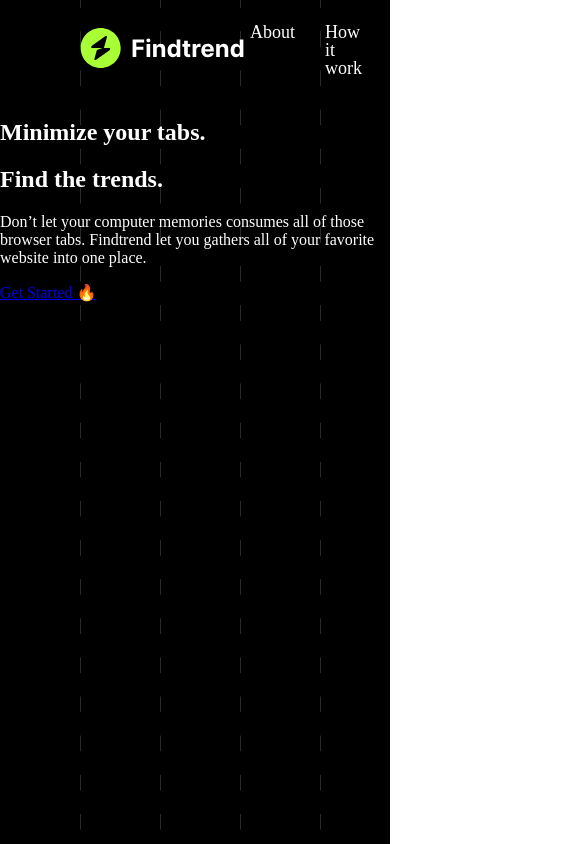
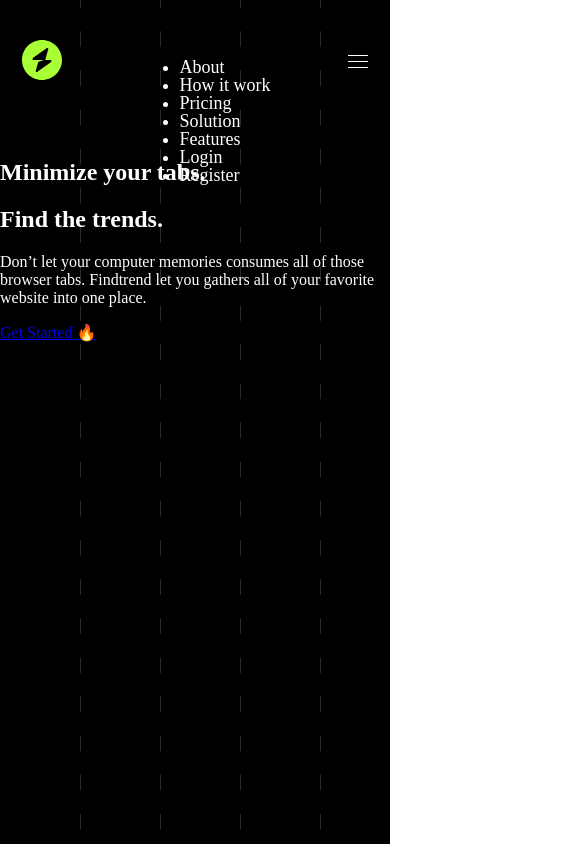
Before and after one commit to ulkermu/findtrend, a React (Create React App) app: page / in a window 390 px wide. Shown: the top 844 px of the page, 585 px wide, since content can reach past the window. Built offline with nearby package versions, Linux system fonts and the light colour scheme; the HTML template or start-up script is replaced by a standard one.

Commit message:
Navbar v0.03

```diff
--- a/src/components/Navbar.jsx
+++ b/src/components/Navbar.jsx
@@ -1,10 +1,27 @@
 import "../styles/navbar.css";
 import logo from "../img/findtrendLogo.svg";
+import logoSmall from "../img/findtrendLogoSmall.svg";
 
 const Navbar = () => {
+  const burgerHandler = () => {
+    const line1 = document.getElementById("line-1");
+    const line2 = document.getElementById("line-2");
+    const line3 = document.getElementById("line-3");
+    line1.classList.toggle("line-top");
+    line2.classList.toggle("line-middle");
+    line3.classList.toggle("line-bottom");
+    const navbarMobil = document.querySelector(".navbar-mobil");
+    const navbarMobilPages = document.querySelector(".navbar-mobil-pages");
+    navbarMobil.classList.toggle("navbar-mobil-active");
+    navbarMobilPages.classList.toggle("passive");
+  };
+
   return (
+    <>
       <div className="navbar">
-            <a href="#!"><img src={logo} alt="Company Logo" /></a>
+        <a href="#!">
+          <img src={logo} alt="Company Logo" />
+        </a>
         <ul className="navbar-pages">
           <li>About</li>
           <li>How it work</li>
@@ -17,7 +34,28 @@
           <li className="navbar-sign-register">Register</li>
         </ul>
       </div>
-    )
-}
+      <div className="navbar-mobil">
+        <a href="#!">
+          <img className="navbar-mobil-logo"src={logo} alt="Company Logo" />
+          <img className="navbar-mobil-logoSmall" src={logoSmall} alt="Company Logo" />
+        </a>
+        <ul className="navbar-mobil-pages passive">
+          <li>About</li>
+          <li>How it work</li>
+          <li>Pricing</li>
+          <li>Solution</li>
+          <li>Features</li>
+          <li>Login</li>
+          <li className="navbar-mobil-sign-register">Register</li>
+        </ul>
+        <div className="navbar-mobil-burger" onClick={burgerHandler}>
+          <div id="line-1" className="navbar-mobil-burger-lines"></div>
+          <div id="line-2" className="navbar-mobil-burger-lines"></div>
+          <div id="line-3" className="navbar-mobil-burger-lines"></div>
+        </div>
+      </div>
+    </>
+  );
+};
 
 export default Navbar;
--- a/src/styles/navbar.css
+++ b/src/styles/navbar.css
@@ -1,5 +1,5 @@
 .navbar {
-  margin: 0 80px;
+  padding: 0 5.56vw;
   height: 99px;
   display: -webkit-box;
   display: -ms-flexbox;
@@ -19,13 +19,16 @@
   height: -webkit-fit-content;
   height: -moz-fit-content;
   height: fit-content;
+  width: -webkit-fit-content;
+  width: -moz-fit-content;
+  width: fit-content;
 }
 
 .navbar .navbar-pages {
   display: -webkit-box;
   display: -ms-flexbox;
   display: flex;
-  gap: 30px;
+  gap: 40px;
   padding: 0;
   -webkit-box-align: start;
       -ms-flex-align: start;
@@ -42,7 +45,7 @@
   -webkit-transition: all 150ms linear;
   transition: all 150ms linear;
   border-radius: 40px;
-  color: #A8FF35;
+  color: #a8ff35;
 }
 
 .navbar .navbar-sign {
@@ -67,7 +70,7 @@
 .navbar .navbar-sign li:hover {
   -webkit-transition: all 150ms linear;
   transition: all 150ms linear;
-  color: #A8FF35;
+  color: #a8ff35;
 }
 
 .navbar .navbar-sign .navbar-sign-register {
@@ -79,6 +82,143 @@
 
 .navbar .navbar-sign .navbar-sign-register:hover {
   color: #000;
-  background-color: #A8FF35;
+  background-color: #a8ff35;
+}
+
+.navbar-mobil {
+  display: none;
+}
+
+@media (max-width: 1100px) {
+  .navbar {
+    display: none;
+  }
+  .navbar-mobil {
+    padding: 40px 5.56vw 0;
+    height: 99px;
+    display: -webkit-box;
+    display: -ms-flexbox;
+    display: flex;
+    -webkit-box-pack: justify;
+        -ms-flex-pack: justify;
+            justify-content: space-between;
+    -webkit-transition: all 150ms linear;
+    transition: all 150ms linear;
+    font-size: 18px;
+    font-weight: 400;
+    line-height: 18px;
+  }
+  .navbar-mobil .navbar-mobil-logoSmall {
+    display: none;
+  }
+  .navbar-mobil .navbar-mobil-burger {
+    display: -webkit-box;
+    display: -ms-flexbox;
+    display: flex;
+    -webkit-box-orient: vertical;
+    -webkit-box-direction: normal;
+        -ms-flex-direction: column;
+            flex-direction: column;
+    gap: 5px;
+    height: -webkit-fit-content;
+    height: -moz-fit-content;
+    height: fit-content;
+    width: -webkit-fit-content;
+    width: -moz-fit-content;
+    width: fit-content;
+    cursor: pointer;
+    padding-top: 15px;
+  }
+  .navbar-mobil .navbar-mobil-burger .line-top {
+    -webkit-transform: rotate(-45deg) translate(-5px, 5px);
+            transform: rotate(-45deg) translate(-5px, 5px);
+    -webkit-transition: all 150ms linear;
+    transition: all 150ms linear;
+    height: 2px !important;
+  }
+  .navbar-mobil .navbar-mobil-burger .line-middle {
+    -webkit-transition: all 150ms linear;
+    transition: all 150ms linear;
+    opacity: 0;
+  }
+  .navbar-mobil .navbar-mobil-burger .line-bottom {
+    -webkit-transform: rotate(45deg) translate(-4px, -4px);
+            transform: rotate(45deg) translate(-4px, -4px);
+    -webkit-transition: all 150ms linear;
+    transition: all 150ms linear;
+    height: 2px !important;
+  }
+  .navbar-mobil .navbar-mobil-burger .navbar-mobil-burger-lines {
+    width: 20px;
+    height: 1px;
+    background-color: #fff;
+    -webkit-transition: all 150ms linear;
+    transition: all 150ms linear;
+  }
+  .navbar-mobil-active {
+    height: 78.6vh !important;
+    background-color: #000;
+    -webkit-transition: all 150ms linear;
+    transition: all 150ms linear;
+    position: -webkit-sticky;
+    position: sticky;
+    top: 0;
+    left: 0;
+  }
+  .navbar-mobil-active .navbar-mobil-pages {
+    display: -webkit-box;
+    display: -ms-flexbox;
+    display: flex;
+    -webkit-box-orient: vertical;
+    -webkit-box-direction: normal;
+        -ms-flex-direction: column;
+            flex-direction: column;
+    -webkit-box-align: center;
+        -ms-flex-align: center;
+            align-items: center;
+    gap: 40px;
+    padding: 150px 60px 0 0;
+  }
+  .navbar-mobil-active .navbar-mobil-pages li {
+    list-style-type: none;
+    color: #fff;
+    display: -webkit-box;
+    display: -ms-flexbox;
+    display: flex;
+    -webkit-box-align: center;
+        -ms-flex-align: center;
+            align-items: center;
+    cursor: pointer;
+  }
+  .navbar-mobil-active .navbar-mobil-pages li:hover {
+    -webkit-transition: all 150ms linear;
+    transition: all 150ms linear;
+    color: #a8ff35;
+  }
+  .navbar-mobil-active .navbar-mobil-pages .navbar-mobil-sign-register {
+    padding: 12px 32px;
+    border-radius: 40px;
+    background-color: #fff;
+    color: #000;
+  }
+  .navbar-mobil-active .navbar-mobil-pages .navbar-mobil-sign-register:hover {
+    color: #000;
+    background-color: #a8ff35;
+  }
+  .navbar-mobil-active .passive {
+    display: none;
+  }
+}
+
+@media (max-width: 768px) {
+  .navbar-mobil .navbar-mobil-logo {
+    display: none;
+  }
+  .navbar-mobil .navbar-mobil-logoSmall {
+    display: block;
+  }
+  .navbar-mobil-active .navbar-mobil-pages {
+    padding: 150px 0 0 0;
+  }
 }
 /*# sourceMappingURL=navbar.css.map */
--- a/src/styles/navbar.scss
+++ b/src/styles/navbar.scss
@@ -1,5 +1,5 @@
 .navbar {
-  margin: 0 80px;
+  padding: 0 5.56vw;
   height: 99px;
   display: flex;
   justify-content: space-between;
@@ -9,10 +9,11 @@
   line-height: 18px;
   img {
     height: fit-content;
+    width: fit-content;
   }
   .navbar-pages {
     display: flex;
-    gap: 30px;
+    gap: 40px;
     padding: 0;
     align-items: flex-start;
     li {
@@ -22,7 +23,7 @@
       &:hover {
         transition: all 150ms linear;
         border-radius: 40px;
-        color: #A8FF35;
+        color: #a8ff35;
       }
     }
   }
@@ -37,7 +38,7 @@
       cursor: pointer;
       &:hover {
         transition: all 150ms linear;
-        color: #A8FF35;
+        color: #a8ff35;
       }
     }
     .navbar-sign-register {
@@ -47,8 +48,114 @@
       color: #000;
       &:hover {
         color: #000;
-        background-color: #A8FF35;
+        background-color: #a8ff35;
       }
     }
   }
 }
+.navbar-mobil {
+  display: none;
+}
+
+@media (max-width: 1100px) {
+  .navbar {
+    display: none;
+  }
+  .navbar-mobil {
+    padding: 40px 5.56vw 0;
+    height: 99px;
+    display: flex;
+    justify-content: space-between;
+    transition: all 150ms linear;
+    font-size: 18px;
+    font-weight: 400;
+    line-height: 18px;
+    .navbar-mobil-logoSmall {
+      display: none;
+    }
+    .navbar-mobil-burger {
+      display: flex;
+      flex-direction: column;
+      gap: 5px;
+      height: fit-content;
+      width: fit-content;
+      cursor: pointer;
+      padding-top: 15px;
+      .line-top {
+        transform: rotate(-45deg) translate(-5px, 5px);
+        transition: all 150ms linear;
+        height: 2px !important;
+      }
+      .line-middle {
+        transition: all 150ms linear;
+        opacity: 0;
+      }
+      .line-bottom {
+        transform: rotate(45deg) translate(-4px, -4px);
+        transition: all 150ms linear;
+        height: 2px !important;
+      }
+      .navbar-mobil-burger-lines {
+        width: 20px;
+        height: 1px;
+        background-color: #fff;
+        transition: all 150ms linear;
+      }
+    }
+  }
+  .navbar-mobil-active {
+    height: 78.6vh !important;
+    background-color: #000;
+    transition: all 150ms linear;
+    position: sticky;
+    top: 0;
+    left: 0;
+    .navbar-mobil-pages {
+      display: flex;
+      flex-direction: column;
+      align-items: center;
+      gap: 40px;
+      padding: 150px 60px 0 0;
+      li {
+        list-style-type: none;
+        color: #fff;
+        display: flex;
+        align-items: center;
+        cursor: pointer;
+        &:hover {
+          transition: all 150ms linear;
+          color: #a8ff35;
+        }
+      }
+      .navbar-mobil-sign-register {
+        padding: 12px 32px;
+        border-radius: 40px;
+        background-color: #fff;
+        color: #000;
+        &:hover {
+          color: #000;
+          background-color: #a8ff35;
+        }
+      }
+    }
+    .passive {
+        display: none;
+    }
+  }
+}
+
+@media (max-width: 768px) {
+  .navbar-mobil {
+    .navbar-mobil-logo {
+      display: none;
+    }
+    .navbar-mobil-logoSmall {
+      display: block;
+    }
+  }
+  .navbar-mobil-active {
+    .navbar-mobil-pages {
+      padding: 150px 0 0 0;
+    }
+  }
+}
```
Also changed, not shown: src/img/findtrendLogoSmall.svg (added), 1 other file (tests, documents, lock files or other folders). Lines whose indentation alone changed are shown as unchanged.
